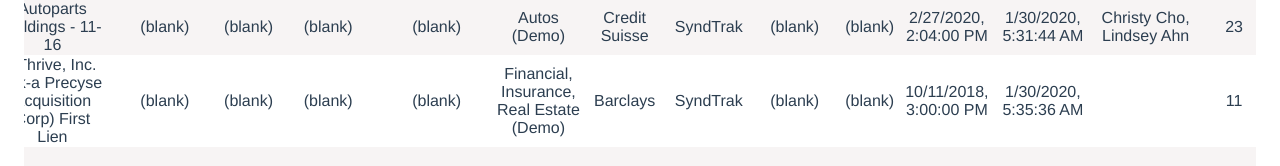
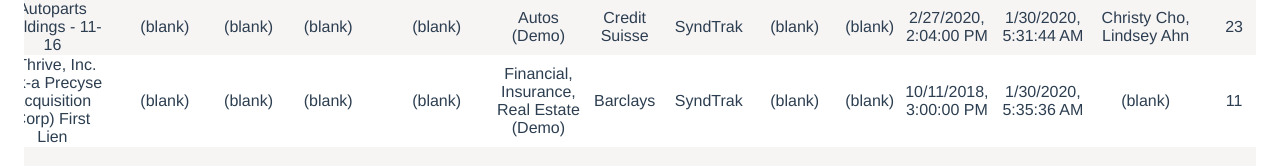
Before and after one commit to DavidArmendariz/vue-grid-app, a Vue app: page /deals in a window 1280 px wide. Shown: the part 786-952 px from the top of the page. Built offline with nearby package versions, Linux system fonts and the light colour scheme.

Commit message:
Added blank for empty analysts (empty arrays)

```diff
--- a/src/components/Grid.vue
+++ b/src/components/Grid.vue
@@ -82,7 +82,7 @@
       }
       switch (this.columnsTypes[columnKey]) {
         case Array:
-          return row.join(', ');
+          return row.join(', ') || '(blank)';
         case Date:
           return new Date(Date.parse(row)).toLocaleString();
         default:
```
